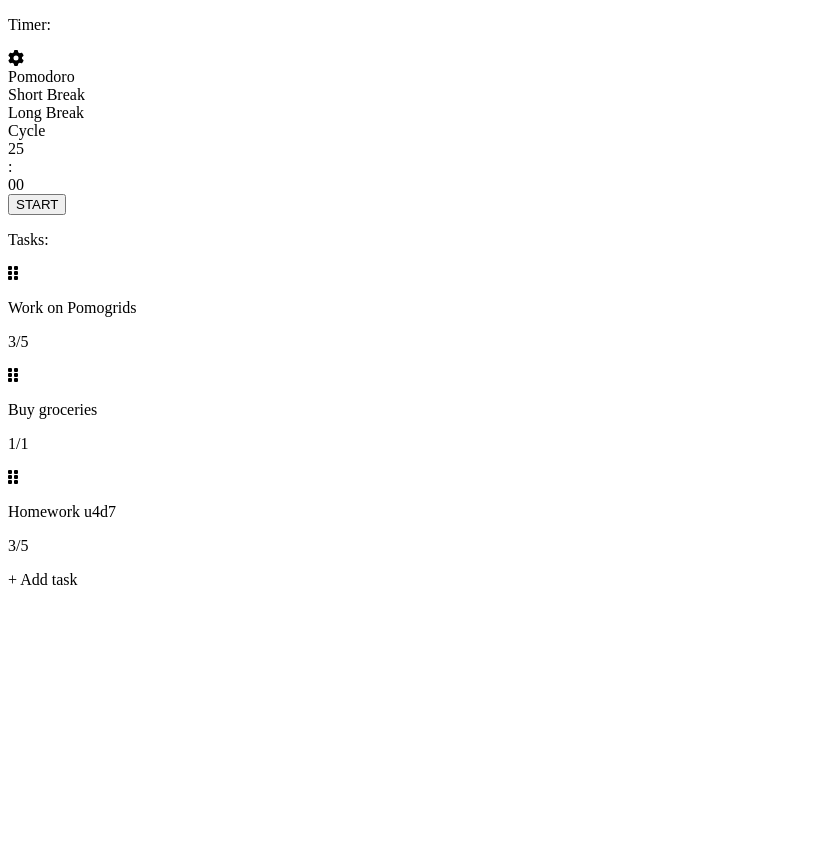
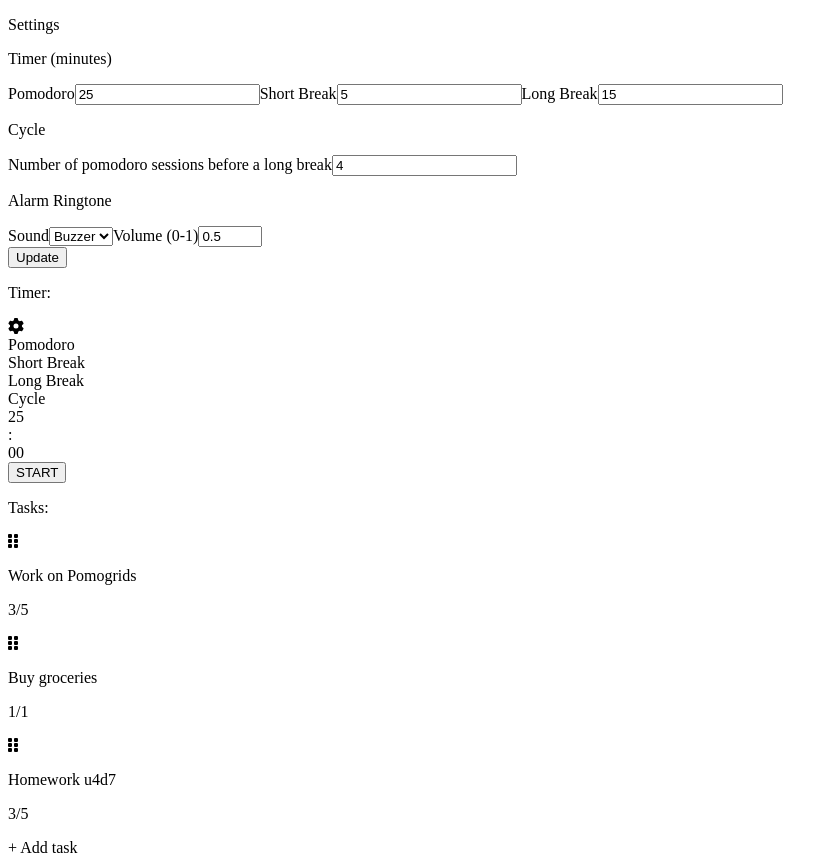
Before and after one commit to awhuiyun/pomogrids-prod, a Next.js app: page / in a window 1280 px wide. Both pictures are taken after a click on the icon 16 px from the left and 58 px from the top of the page. Shown: the whole page, without its empty margins (0-838 px from the left). Before the commit the page ends 800 px from the top, so only its background shows below. Built offline with nearby package versions, Linux system fonts and the light colour scheme.

Commit message:
Added SettingsForm

```diff
--- /dev/null
+++ b/src/components/SettingsForm.tsx
@@ -0,0 +1,222 @@
+import { useState } from "react";
+import useSettingStore from "@/stores/settings";
+import useTimerStore from "@/stores/timer";
+import BaseButton from "./BaseButton";
+
+export default function SettingsForm() {
+  // Global states: useSettingStore
+  const {
+    pomodoroTimerMinutes,
+    shortBreakTimerMinutes,
+    longBreakTimerMinutes,
+    numberOfPomodoroSessionsInCycle,
+    alarmRingtone,
+    alarmVolume,
+    timerOption,
+    toggleIsSettingOpen,
+    setPomodoroTimerMinutes,
+    setShortBreakTimerMinutes,
+    setLongBreakTimerMinutes,
+    setNumberOfPomodoroSessionsInCycle,
+    setAlarmRingtone,
+    setAlarmVolume,
+  } = useSettingStore();
+
+  // Global states: useTimerStore
+  const { setTimerMinutes, setRemainingDurationInMilliseconds } =
+    useTimerStore();
+
+  // Local States
+  const [pomodoroTimerInput, setPomodoroTimerInput] =
+    useState(pomodoroTimerMinutes);
+  const [shortBreakTimerInput, setShortBreakTimerInput] = useState(
+    shortBreakTimerMinutes
+  );
+  const [longBreakTimerInput, setLongBreakTimerInput] = useState(
+    longBreakTimerMinutes
+  );
+  const [
+    numberOfPomodoroSessionsInCycleInput,
+    setNumberOfPomodoroSessionsInCycleInput,
+  ] = useState(numberOfPomodoroSessionsInCycle);
+  const [alarmRingtoneInput, setAlarmRingtoneInput] = useState(alarmRingtone);
+  const [alarmVolumeInput, setAlarmVolumeInput] = useState(alarmVolume);
+
+  // Function to toggle isSettingsFormOpen=False
+  function toggleSettingsFormOpenFalse() {
+    // Close modal & reset states
+    toggleIsSettingOpen(false);
+  }
+
+  //  Function to handle input changes
+  function handleInputChange(
+    e:
+      | React.ChangeEvent<HTMLInputElement>
+      | React.ChangeEvent<HTMLSelectElement>
+  ) {
+    if (e.target.id === "pomodoroTimerInput") {
+      setPomodoroTimerInput(parseInt(e.target.value));
+    } else if (e.target.id === "shortBreakTimerInput") {
+      setShortBreakTimerInput(parseInt(e.target.value));
+    } else if (e.target.id === "longBreakTimerInput") {
+      setLongBreakTimerInput(parseInt(e.target.value));
+    } else if (e.target.id === "numberOfPomodoroSessionsInCycleInput") {
+      setNumberOfPomodoroSessionsInCycleInput(parseInt(e.target.value));
+    } else if (e.target.id === "alarmRingtoneInput") {
+      setAlarmRingtoneInput(e.target.value);
+    } else if (e.target.id === "alarmVolumeInput") {
+      setAlarmVolumeInput(parseFloat(e.target.value));
+    }
+  }
+
+  // Function to handle form submit
+  function handleSubmitClick(e: React.FormEvent<HTMLFormElement>) {
+    e.preventDefault();
+
+    // Save settings for pomodoro timer
+    setPomodoroTimerMinutes(pomodoroTimerInput);
+
+    // Save settings for short break timer
+    setShortBreakTimerMinutes(shortBreakTimerInput);
+
+    // Save settings for long break timer
+    setLongBreakTimerMinutes(longBreakTimerInput);
+
+    // Save settings for number of pomodoro sessions in a cycle
+    setNumberOfPomodoroSessionsInCycle(numberOfPomodoroSessionsInCycleInput);
+
+    // Save settings for alarm ringtone & volume
+    // setAlarmRingtone(alarmRingtoneInput);
+    // setAlarmVolume(alarmVolumeInput);
+    // Howler.volume(alarmVolumeInput);
+
+    // Save settings for timer display (dependent on timerOption)
+    if (timerOption === "pomodoro") {
+      setTimerMinutes(pomodoroTimerInput);
+      setRemainingDurationInMilliseconds(pomodoroTimerInput * 1000 * 60);
+    } else if (timerOption === "shortBreak") {
+      setTimerMinutes(shortBreakTimerInput);
+      setRemainingDurationInMilliseconds(shortBreakTimerInput * 1000 * 60);
+    } else if (timerOption === "longBreak") {
+      setTimerMinutes(longBreakTimerInput);
+      setRemainingDurationInMilliseconds(longBreakTimerInput * 1000 * 60);
+    } else if (timerOption === "cycle") {
+      setTimerMinutes(pomodoroTimerInput);
+      setRemainingDurationInMilliseconds(pomodoroTimerInput * 1000 * 60);
+    }
+
+    // Close Settings Form modal
+    toggleIsSettingOpen(false);
+  }
+
+  return (
+    <div
+      className="backdrop-blur-sm inset-0 bg-slate-700/20 absolute fade-in z-50"
+      onClick={toggleSettingsFormOpenFalse}
+    >
+      <form
+        className="flex flex-col rounded-md sticky top-28 mx-auto bg-white w-[500px] text-slate-90 p-4 space-y-6"
+        onClick={(e) => e.stopPropagation()}
+        onSubmit={handleSubmitClick}
+      >
+        {/* Form Title */}
+        <p className="font-bold text-xl text-center">Settings</p>
+
+        {/* Timer Section */}
+        <section>
+          <p className="font-bold">Timer (minutes)</p>
+          <div className="flex flex-col">
+            <label>
+              Pomodoro
+              <input
+                type="number"
+                id="pomodoroTimerInput"
+                value={pomodoroTimerInput}
+                className="mx-2 focus:outline-0 w-fit"
+                onChange={handleInputChange}
+                required
+              />
+            </label>
+            <label>
+              Short Break
+              <input
+                type="number"
+                id="shortBreakTimerInput"
+                value={shortBreakTimerInput}
+                className="mx-2 focus:outline-0 w-fit"
+                onChange={handleInputChange}
+                required
+              />
+            </label>
+            <label>
+              Long Break
+              <input
+                type="number"
+                id="longBreakTimerInput"
+                value={longBreakTimerInput}
+                className="mx-2 focus:outline-0 w-fit"
+                onChange={handleInputChange}
+                required
+              />
+            </label>
+          </div>
+        </section>
+
+        {/* Cycle Section */}
+        <section>
+          <p className="font-bold">Cycle</p>
+          <label>
+            Number of pomodoro sessions before a long break
+            <input
+              type="number"
+              id="numberOfPomodoroSessionsInCycleInput"
+              value={numberOfPomodoroSessionsInCycleInput}
+              className="mx-2 focus:outline-0 w-fit"
+              onChange={handleInputChange}
+              required
+            />
+          </label>
+        </section>
+
+        {/* Alarm Ringtone Section */}
+        <section>
+          <p className="font-bold">Alarm Ringtone</p>
+          <div className="flex flex-col">
+            <label>
+              Sound
+              <select
+                id="alarmRingtoneInput"
+                value={alarmRingtoneInput}
+                onChange={handleInputChange}
+              >
+                <option value="buzzer">Buzzer</option>
+                <option value="calm">Calm</option>
+              </select>
+            </label>
+            <label>
+              Volume (0-1)
+              <input
+                type="number"
+                id="alarmVolumeInput"
+                value={alarmVolumeInput}
+                min="0"
+                max="1"
+                step="0.1"
+                className="mx-2 focus:outline-0 w-fit"
+                onChange={handleInputChange}
+                required
+              />
+            </label>
+          </div>
+        </section>
+
+        {/* Button */}
+        <BaseButton
+          type="submit"
+          label="Update"
+          className="text-white bg-blue4 px-4 py-1 w-fit mx-auto"
+        />
+      </form>
+    </div>
+  );
+}
--- a/src/components/TaskItem.tsx
+++ b/src/components/TaskItem.tsx
@@ -1,8 +1,6 @@
 import { useState, useEffect } from "react";
 import { FontAwesomeIcon } from "@fortawesome/react-fontawesome";
 import { faGripVertical } from "@fortawesome/free-solid-svg-icons";
-import { faSquare } from "@fortawesome/free-regular-svg-icons";
-import { faSquareCheck } from "@fortawesome/free-regular-svg-icons";
 import { ITaskItem } from "@/types/interfaces";
 import useTaskStore from "@/stores/tasks";
 
--- a/src/components/Timer.tsx
+++ b/src/components/Timer.tsx
@@ -167,7 +167,7 @@ export default function Timer() {
       }
     }
   }
-  console.log(timerOption);
+
   // Functions that toggles the timer options
   function handleToggleToPomodoroTimerClick() {
     setTimerOption("pomodoro");
--- a/src/components/TimerContainer.tsx
+++ b/src/components/TimerContainer.tsx
@@ -1,14 +1,27 @@
 import { FontAwesomeIcon } from "@fortawesome/react-fontawesome";
 import { faGear } from "@fortawesome/free-solid-svg-icons";
+import useSettingStore from "@/stores/settings";
 import Timer from "./Timer";
 
 export default function TimerContainer() {
+  // Global states: useSettingStore
+  const { toggleIsSettingOpen, isSettingOpen } = useSettingStore();
+
+  // Function to handle click to open settings modal
+  function toggleSettingsFormOpenTrue() {
+    toggleIsSettingOpen(true);
+  }
+
   return (
     <div className="border border-slate-900 shadow-custom shadow-slate-900 rounded p-4 w-full">
       {/* Title and Settings Icon */}
       <div className="flex flex-row text-slate-400">
         <p className="flex-grow text-xs">Timer:</p>
-        <FontAwesomeIcon icon={faGear} className="h-4 cursor-pointer" />
+        <FontAwesomeIcon
+          icon={faGear}
+          className="h-4 cursor-pointer"
+          onClick={toggleSettingsFormOpenTrue}
+        />
       </div>
 
       {/* Timer */}
--- a/src/pages/index.tsx
+++ b/src/pages/index.tsx
@@ -1,14 +1,18 @@
-import { useState, useEffect } from "react";
 import Head from "next/head";
 import useTaskStore from "@/stores/tasks";
+import useSettingStore from "@/stores/settings";
 import TimerContainer from "@/components/TimerContainer";
 import TaskContainer from "@/components/TaskContainer";
+import SettingsForm from "@/components/SettingsForm";
 import TaskForm from "@/components/TaskForm";
 import TaskEditMenu from "@/components/TaskEditMenu";
 
 export default function Home() {
   // Global states: useTaskStore
   const { taskFormType, taskEditMenuId, setTaskEditMenuid } = useTaskStore();
+
+  // Global states: useSettingsForm
+  const { isSettingOpen } = useSettingStore();
 
   return (
     <div className="pt-2 text-slate-900 w-[1280px] mx-auto">
@@ -17,6 +21,9 @@ export default function Home() {
         <meta name="description" content="Generated by create next app" />
         <meta name="viewport" content="width=device-width, initial-scale=1" />
       </Head>
+      {/* Settings Form */}
+      {isSettingOpen && <SettingsForm />}
+
       {/* Task Form */}
       {taskFormType && <TaskForm />}
 
--- a/src/stores/settings.ts
+++ b/src/stores/settings.ts
@@ -16,8 +16,7 @@ interface IUseSettingStore {
   setNumberOfPomodoroSessionsInCycle: (num: number) => void;
   setAlarmRingtone: (selection: string) => void;
   setAlarmVolume: (num: number) => void;
-  setSettingOpenTrue: () => void;
-  setSettingOpenFalse: () => void;
+  toggleIsSettingOpen: (status: boolean) => void;
 }
 
 const useSettingStore = create<IUseSettingStore>((set) => ({
@@ -57,13 +56,9 @@ const useSettingStore = create<IUseSettingStore>((set) => ({
     set(() => ({
       alarmVolume: num,
     })),
-  setSettingOpenTrue: () =>
+  toggleIsSettingOpen: (status: boolean) =>
     set(() => ({
-      isSettingOpen: true,
-    })),
-  setSettingOpenFalse: () =>
-    set(() => ({
-      isSettingOpen: false,
+      isSettingOpen: status,
     })),
 }));
 
--- a/src/stores/timer.ts
+++ b/src/stores/timer.ts
@@ -27,13 +27,13 @@ interface IUseTimerStore {
 }
 
 const useTimerStore = create<IUseTimerStore>((set) => ({
-  timerMinutes: 25, // Minutes shown in Timer
-  timerSeconds: 0, // Seconds shown in Timer
+  timerMinutes: 25, // minutes display
+  timerSeconds: 0, // seconds display
   remainingDurationInMilliseconds: 1500000,
-  isTimerOn: false,
-  isPauseOn: false,
-  isSessionOn: false,
-  isCycleOn: false,
+  isTimerOn: false, // true if timer minutes and seconds are ticking ()
+  isPauseOn: false, // true if timer is on pause
+  isSessionOn: false, // true if session is on (pomodoro, shortBreak, longBreak or cycle). Objective: turn of clickables during sessions; Can't use timer cause it might be on pause
+  isCycleOn: false, // true if cycle is on
   timerOptionInCycle: "pomodoro",
   pomodoroCountInCycle: 1,
   setTimerMinutes: (minutes: number) =>
```
